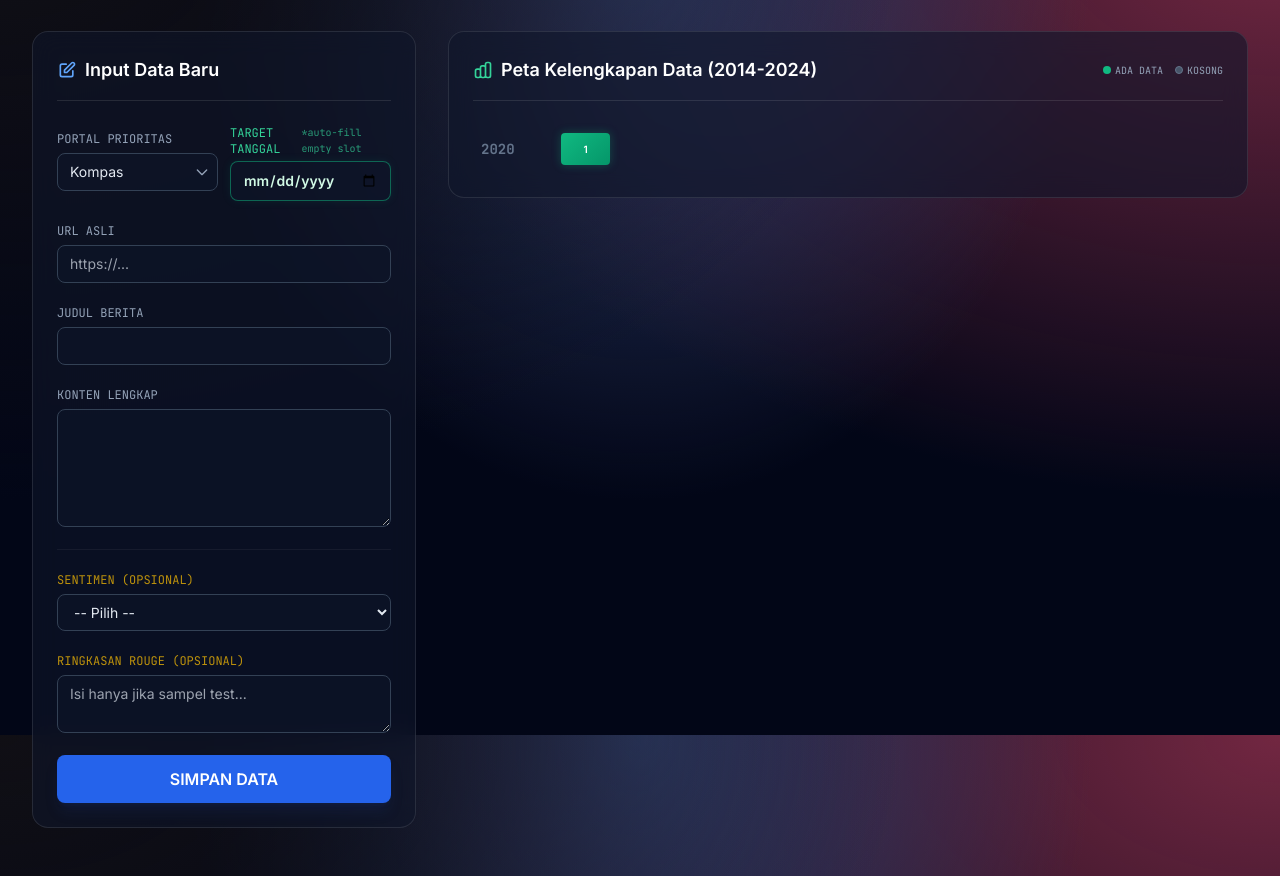
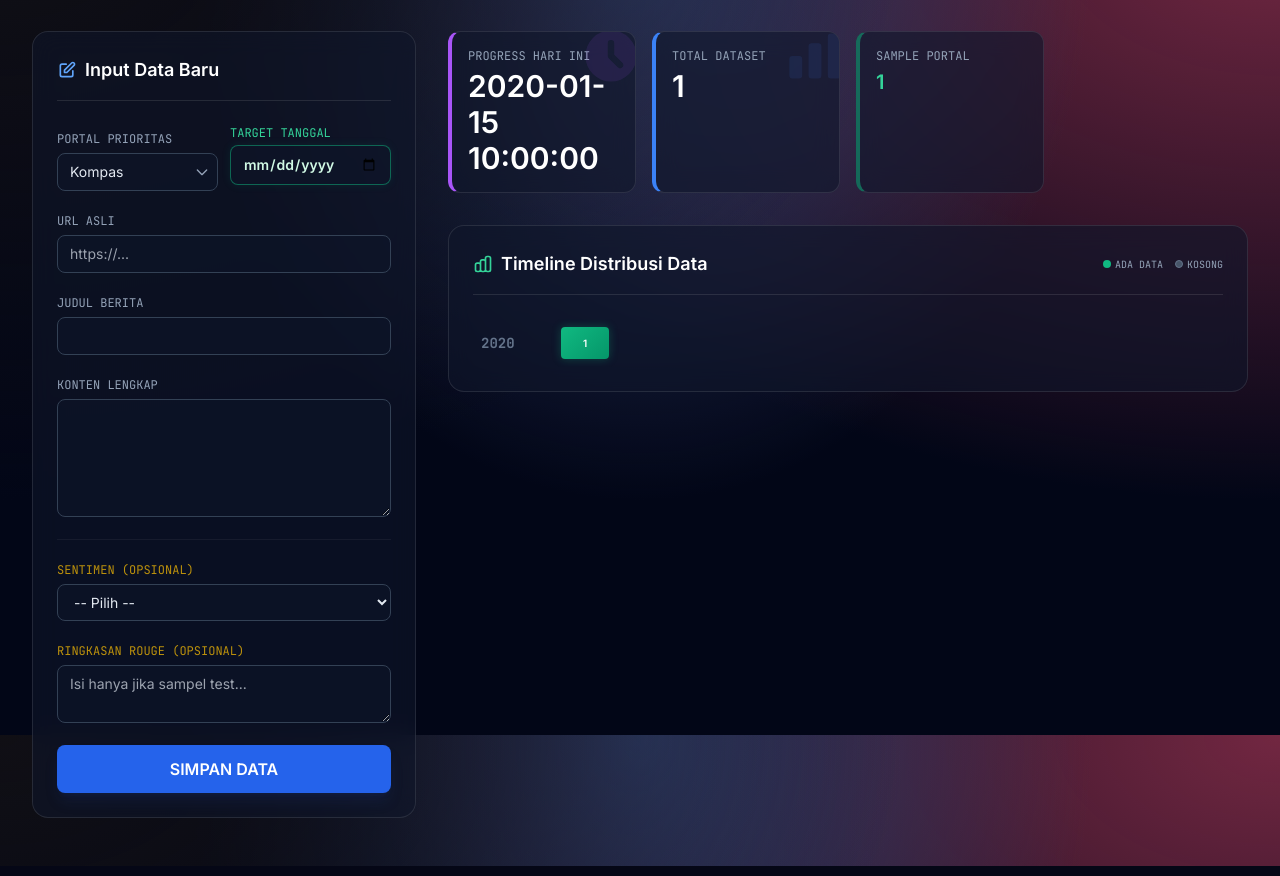
Before and after one commit to mochamadryanhanafi/input, a FastAPI app: template templates/index.html in a window 1280 px wide. Shown: the part 65-941 px from the top of the page. Run offline with FastAPI, Linux system fonts and the light colour scheme; the template is opened without the code that fills it: most values are stand-ins (such as "Sample title", 1, 10 or a date in 2020); some libraries are stand-ins or nearby versions.

Commit message:
feat:add today data

```diff
--- a/templates/index.html
+++ b/templates/index.html
@@ -28,6 +28,10 @@
         .status-filled { background: linear-gradient(135deg, #10b981 0%, #059669 100%); color: white; box-shadow: 0 0 10px rgba(16, 185, 129, 0.3); border: none; }
         .status-empty { background: rgba(51, 65, 85, 0.5); color: #94a3b8; border: 1px solid rgba(71, 85, 105, 0.5); }
         .status-disabled { background: rgba(2, 6, 23, 0.5); opacity: 0.3; cursor: not-allowed; }
+
+        /* Tooltip Animation */
+        .tooltip-content { visibility: hidden; opacity: 0; transition: opacity 0.2s, visibility 0.2s; position: absolute; bottom: 120%; left: 50%; transform: translateX(-50%); z-index: 50; width: max-content; }
+        .group\/month:hover .tooltip-content { visibility: visible; opacity: 1; }
     </style>
 </head>
 <body class="text-slate-200 font-sans min-h-screen">
@@ -61,17 +65,12 @@
                             <label class="text-xs font-mono text-slate-400 uppercase">Portal Prioritas</label>
                             <div class="relative">
                                 <select name="portal" required class="w-full mt-1 bg-slate-900/50 border border-slate-700 rounded-lg px-3 py-2 text-sm focus:border-blue-500 focus:ring-1 focus:ring-blue-500 outline-none transition appearance-none cursor-pointer">
-                                    <option value="" disabled>-- Pilih Sumber --</option>
-
-                                    <option value="Kompas.com" selected>Kompas</option>
-
-                                    <option value="Tempo.co">Tempo</option>
-
-                                    <option value="Antara News">Republika</option>
-
-                                    <option value="Detik.com">Detik</option>
-
-                                    <option value="Tirto.id">Liputan 6</option>
+                                    <option value="" disabled>-- Pilih --</option>
+                                    <option value="Kompas" selected>Kompas</option>
+                                    <option value="Tempo">Tempo</option>
+                                    <option value="Liputan6">Liputan6</option>
+                                    <option value="Detik">Detik</option>
+                                    <option value="Republika">Republika</option>
                                 </select>
                                 <div class="pointer-events-none absolute inset-y-0 right-0 flex items-center px-2 text-slate-400 top-1">
                                     <svg class="h-4 w-4" fill="none" stroke="currentColor" viewBox="0 0 24 24"><path stroke-linecap="round" stroke-linejoin="round" stroke-width="2" d="M19 9l-7 7-7-7"></path></svg>
@@ -82,12 +81,8 @@
                         <div>
                             <label class="text-xs font-mono text-emerald-400 uppercase flex justify-between">
                                 Target Tanggal
-                                <span class="text-[10px] lowercase opacity-70">*auto-fill empty slot</span>
                             </label>
-                            <input type="date" name="date_published"
-                                value="{{ suggested_date }}"
-                                required
-                                class="w-full mt-1 bg-slate-900/50 border border-emerald-500/50 rounded-lg px-3 py-2 text-sm focus:border-emerald-500 focus:ring-1 focus:ring-emerald-500 outline-none transition text-emerald-100 font-bold shadow-[0_0_10px_rgba(16,185,129,0.1)]">
+                            <input type="date" name="date_published" value="{{ suggested_date }}" required class="w-full mt-1 bg-slate-900/50 border border-emerald-500/50 rounded-lg px-3 py-2 text-sm focus:border-emerald-500 focus:ring-1 focus:ring-emerald-500 outline-none transition text-emerald-100 font-bold shadow-[0_0_10px_rgba(16,185,129,0.1)]">
                         </div>
                     </div>
 
@@ -116,6 +111,7 @@
                                 <option value="Negatif">Negatif</option>
                             </select>
                         </div>
+
                         <div>
                             <label class="text-xs font-mono text-yellow-500/80 uppercase">Ringkasan ROUGE (Opsional)</label>
                             <textarea name="summary" rows="2" placeholder="Isi hanya jika sampel test..." class="w-full mt-1 bg-slate-900/50 border border-slate-700 rounded-lg px-3 py-2 text-sm focus:border-yellow-500 outline-none"></textarea>
@@ -129,12 +125,41 @@
             </div>
         </div>
 
-        <div class="lg:col-span-2 order-1 lg:order-2">
+        <div class="lg:col-span-2 order-1 lg:order-2 space-y-8">
+
+            <div class="grid grid-cols-2 sm:grid-cols-4 gap-4">
+
+                <div class="glass-panel p-4 rounded-xl border-l-4 border-l-purple-500 relative overflow-hidden group">
+                    <div class="absolute right-0 top-0 opacity-10 transform translate-x-2 -translate-y-2">
+                        <svg class="w-16 h-16 text-purple-500" fill="currentColor" viewBox="0 0 20 20"><path fill-rule="evenodd" d="M10 18a8 8 0 100-16 8 8 0 000 16zm1-12a1 1 0 10-2 0v4a1 1 0 00.293.707l2.828 2.829a1 1 0 101.415-1.415L11 9.586V6z" clip-rule="evenodd"></path></svg>
+                    </div>
+                    <p class="text-xs text-slate-400 uppercase font-mono mb-1">Progress Hari Ini</p>
+                    <p class="text-3xl font-bold text-white">{{ today_count }}</p>
+                </div>
+
+                <div class="glass-panel p-4 rounded-xl border-l-4 border-l-blue-500 relative overflow-hidden group">
+                    <div class="absolute right-0 top-0 opacity-10 transform translate-x-2 -translate-y-2">
+                        <svg class="w-16 h-16 text-blue-500" fill="currentColor" viewBox="0 0 20 20"><path d="M2 11a1 1 0 011-1h2a1 1 0 011 1v5a1 1 0 01-1 1H3a1 1 0 01-1-1v-5zM8 7a1 1 0 011-1h2a1 1 0 011 1v9a1 1 0 01-1 1H9a1 1 0 01-1-1V7zM14 4a1 1 0 011-1h2a1 1 0 011 1v12a1 1 0 01-1 1h-2a1 1 0 01-1-1V4z"></path></svg>
+                    </div>
+                    <p class="text-xs text-slate-400 uppercase font-mono mb-1">Total Dataset</p>
+                    <p class="text-3xl font-bold text-white">{{ total_news }}</p>
+                </div>
+
+                {% for portal, count in category_stats.items() %}
+                {% if loop.index <= 2 %}
+                <div class="glass-panel p-4 rounded-xl border-l-4 border-l-emerald-500/50">
+                    <p class="text-xs text-slate-400 uppercase font-mono mb-1 truncate">{{ portal }}</p>
+                    <p class="text-xl font-bold text-emerald-400">{{ count }}</p>
+                </div>
+                {% endif %}
+                {% endfor %}
+            </div>
+
             <div class="glass-panel rounded-2xl p-6">
                 <div class="flex justify-between items-center mb-6 border-b border-white/10 pb-4">
                     <h2 class="text-lg font-bold text-white flex items-center gap-2">
                         <svg class="w-5 h-5 text-emerald-400" fill="none" stroke="currentColor" viewBox="0 0 24 24"><path stroke-linecap="round" stroke-linejoin="round" stroke-width="2" d="M9 19v-6a2 2 0 00-2-2H5a2 2 0 00-2 2v6a2 2 0 002 2h2a2 2 0 002-2zm0 0V9a2 2 0 012-2h2a2 2 0 012 2v10m-6 0a2 2 0 002 2h2a2 2 0 002-2m0 0V5a2 2 0 012-2h2a2 2 0 012 2v14a2 2 0 01-2 2h-2a2 2 0 01-2-2z"></path></svg>
-                        Peta Kelengkapan Data (2014-2024)
+                        Timeline Distribusi Data
                     </h2>
                     <div class="flex gap-3 text-[10px] font-mono uppercase">
                         <span class="flex items-center gap-1 text-slate-400"><span class="w-2 h-2 rounded-full bg-emerald-500"></span>Ada Data</span>
@@ -142,7 +167,7 @@
                     </div>
                 </div>
 
-                <div class="space-y-3">
+                <div class="space-y-3 max-h-[600px] overflow-y-auto pr-2 custom-scrollbar">
                     {% for year in timeline %}
                     <div class="flex flex-col sm:flex-row sm:items-center gap-2 sm:gap-4 p-2 hover:bg-white/5 rounded-lg transition-colors group">
                         <div class="w-16 font-mono font-bold text-slate-500 group-hover:text-white transition-colors text-sm">{{ year.year }}</div>
@@ -150,7 +175,7 @@
                         <div class="flex-1 grid grid-cols-6 sm:grid-cols-12 gap-1.5">
                             {% for m in year.months %}
                             <div class="relative group/month">
-                                <div class="h-8 rounded flex items-center justify-center text-[10px] font-bold transition-all duration-300
+                                <div class="h-8 rounded flex items-center justify-center text-[10px] font-bold transition-all duration-300 cursor-default
                                     {{ 'status-filled' if m.status == 'filled' else 'status-empty' if m.status == 'empty' else 'status-disabled' }}">
                                     {% if m.status != 'disabled' %}
                                         {{ m.count if m.count > 0 else '' }}
@@ -158,10 +183,18 @@
                                 </div>
 
                                 {% if m.status != 'disabled' %}
-                                <div class="absolute bottom-full left-1/2 -translate-x-1/2 mb-2 hidden group-hover/month:block z-10 w-max">
-                                    <div class="bg-black text-white text-xs px-2 py-1 rounded border border-slate-700 shadow-xl">
-                                        {{ m.name }} {{ year.year }}: {{ m.count }} Berita
+                                <div class="tooltip-content pointer-events-none">
+                                    <div class="bg-slate-900 text-slate-200 text-xs p-3 rounded-lg border border-slate-700 shadow-2xl backdrop-blur-md">
+                                        <div class="font-bold text-white border-b border-slate-700 pb-1 mb-1">{{ m.name }} {{ year.year }}</div>
+                                        <div class="space-y-1 font-mono">
+                                            {% if m.count > 0 %}
+                                                <span class="block whitespace-nowrap">{{ m.details | safe }}</span>
+                                            {% else %}
+                                                <span class="text-slate-500 italic">Belum ada data</span>
+                                            {% endif %}
+                                        </div>
                                     </div>
+                                    <div class="w-3 h-3 bg-slate-900 border-r border-b border-slate-700 transform rotate-45 absolute -bottom-1.5 left-1/2 -translate-x-1/2"></div>
                                 </div>
                                 {% endif %}
                             </div>
```
Also changed, not shown: app/routes/web.py (+6 -3 lines), app/services/stats.py (+50 -15 lines).
